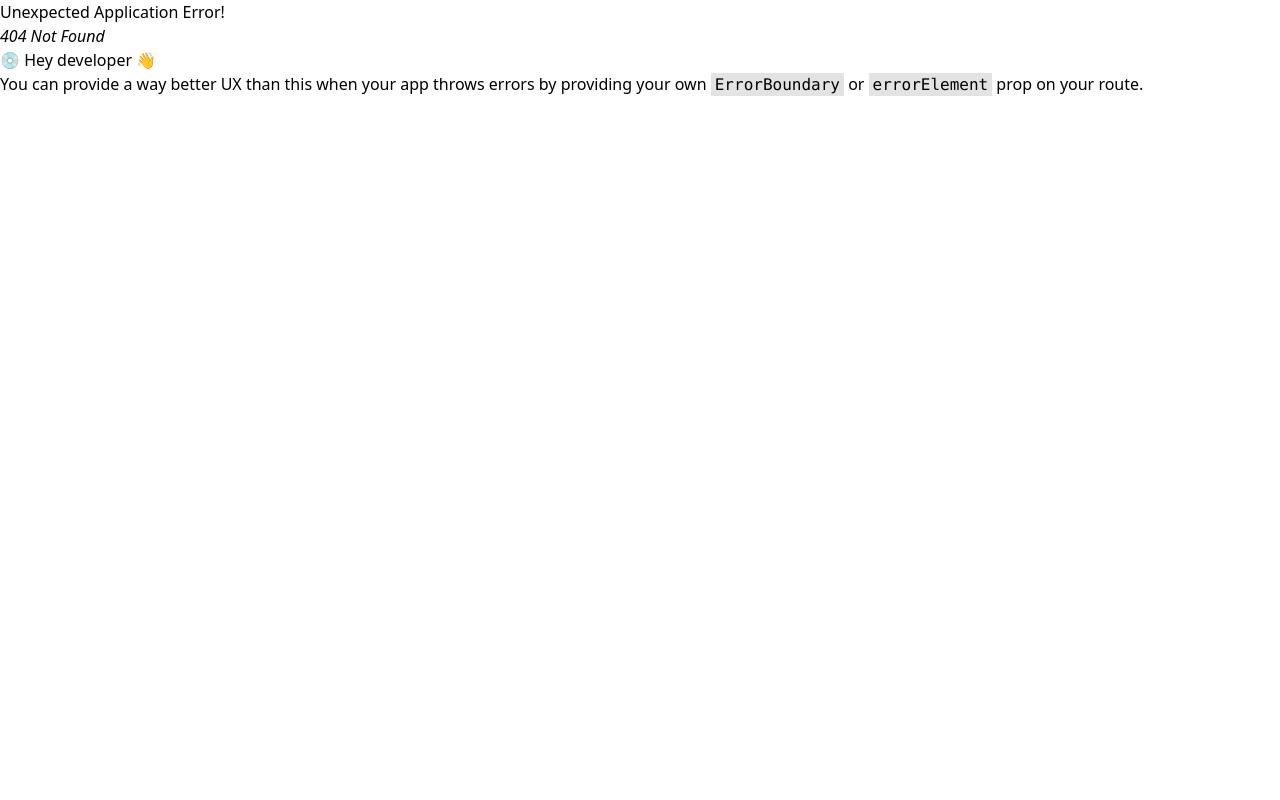
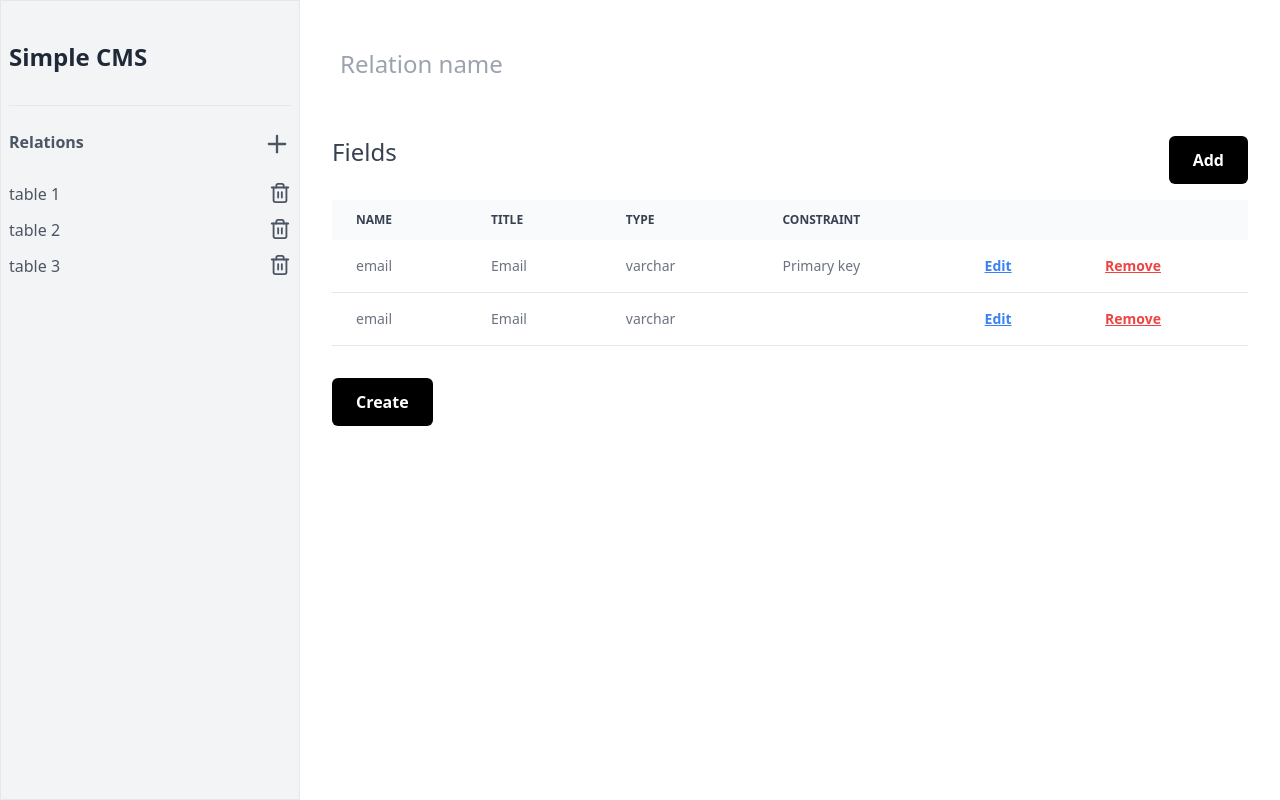
Before and after one commit to Shobhit-Mishra-02/vahan-task, a React (Vite) app in the folder frontend/: page /relationCreation in a window 1280 px wide. Before the commit this address had no page. Built offline with nearby package versions, Linux system fonts and the light colour scheme.

Commit message:
feat: added page for creating new relation

```diff
--- a/frontend/src/components/Navbar.tsx
+++ b/frontend/src/components/Navbar.tsx
@@ -22,7 +22,7 @@ function RelationLabel({ name }: { name: string }) {
 
 function Navbar({ toggle, isOpen }: { toggle: () => void; isOpen: boolean }) {
   return (
-    <div>
+    <div className="z-20">
       <nav
         className={`fixed top-0 ${
           isOpen ? "left-0" : "-left-full"
--- /dev/null
+++ b/frontend/src/components/RelationCreation.tsx
@@ -0,0 +1,77 @@
+function RelationCreation() {
+  return (
+    <div>
+      <div className="py-6">
+        <input
+          className="w-full p-2 text-2xl rounded-sm focus:outline-none"
+          type="text"
+          placeholder="Relation name"
+        />
+      </div>
+
+      <div className="flex justify-between align-middle pt-6">
+        <span className="text-2xl text-gray-700">Fields</span>
+        <button className="px-6 py-3 rounded-md bg-black text-white font-semibold">
+          Add
+        </button>
+      </div>
+
+      <div className="pt-4">
+        <table className="w-full text-sm text-left rtl:text-right text-gray-500">
+          <thead className="text-xs text-gray-700 uppercase bg-gray-50">
+            <tr>
+              <th scope="col" className="px-6 py-3">
+                Name
+              </th>
+              <th scope="col" className="px-6 py-3">
+                Title
+              </th>
+              <th scope="col" className="px-6 py-3">
+                Type
+              </th>
+              <th scope="col" className="px-6 py-3">
+                Constraint
+              </th>
+              <th scope="col" className="px-6 py-3"></th>
+              <th scope="col" className="px-6 py-3"></th>
+            </tr>
+          </thead>
+          <tbody>
+            <tr className="bg-white border-b">
+              <td className="px-6 py-4">email</td>
+              <td className="px-6 py-4">Email</td>
+              <td className="px-6 py-4">varchar</td>
+              <td className="px-6 py-4">Primary key</td>
+              <td className="px-6 py-4 text-blue-500 underline font-semibold cursor-pointer hover:to-blue-600">
+                Edit
+              </td>
+              <td className="px-6 py-4 text-red-500 underline font-semibold cursor-pointer hover:to-red-600">
+                Remove
+              </td>
+            </tr>
+            <tr className="bg-white border-b">
+              <td className="px-6 py-4">email</td>
+              <td className="px-6 py-4">Email</td>
+              <td className="px-6 py-4">varchar</td>
+              <td className="px-6 py-4"></td>
+              <td className="px-6 py-4 text-blue-500 underline font-semibold cursor-pointer hover:to-blue-600">
+                Edit
+              </td>
+              <td className="px-6 py-4 text-red-500 underline font-semibold cursor-pointer hover:to-red-600">
+                Remove
+              </td>
+            </tr>
+          </tbody>
+        </table>
+      </div>
+
+      <div className="pt-8">
+        <button className="px-6 py-3 rounded-md bg-black text-white font-semibold">
+          Create
+        </button>
+      </div>
+    </div>
+  );
+}
+
+export default RelationCreation;
--- a/frontend/src/components/RootComponent.tsx
+++ b/frontend/src/components/RootComponent.tsx
@@ -13,7 +13,7 @@ const CustomeRoot = () => {
   return (
     <div className="flex">
       <Navbar toggle={toggle} isOpen={isOpen} />
-      <div className="grow">
+      <div className="grow px-2 py-4">
         <span
           onClick={toggle}
           className="text-gray-600 lg:hidden hover:text-gray-700 cursor-pointer"
@@ -21,7 +21,9 @@ const CustomeRoot = () => {
           {" "}
           <ArrowRightFromLine />
         </span>
-        <Outlet />
+        <div className="px-2 lg:px-6">
+          <Outlet />
+        </div>
       </div>
     </div>
   );
--- /dev/null
+++ b/frontend/src/components/TableDisplay.tsx
@@ -0,0 +1,70 @@
+function TableDisplay() {
+  return (
+    <div className="py-6">
+      <div className="text-5xl py-8">Table Name</div>
+
+      <div className="flex justify-end pb-4">
+        <button className="px-6 py-3 rounded-md bg-black text-white font-semibold">
+          Add
+        </button>
+      </div>
+
+      <div className="pt-6">
+        <div className="relative overflow-x-auto">
+          <table className="w-full text-sm text-left rtl:text-right text-gray-500">
+            <thead className="text-xs text-gray-700 uppercase bg-gray-50">
+              <tr>
+                <th scope="col" className="px-6 py-3">
+                  Color
+                </th>
+                <th scope="col" className="px-6 py-3">
+                  Category
+                </th>
+                <th scope="col" className="px-6 py-3">
+                  Price
+                </th>
+                <th scope="col" className="px-6 py-3"></th>
+              </tr>
+            </thead>
+            <tbody>
+              <tr className="bg-white border-b">
+                <td className="px-6 py-4">Silver</td>
+                <td className="px-6 py-4">Laptop</td>
+                <td className="px-6 py-4">$2999</td>
+                <td className="px-6 py-4 text-blue-500 underline font-semibold cursor-pointer hover:to-blue-600">
+                  Edit
+                </td>
+              </tr>
+              <tr className="bg-white border-b">
+                <td className="px-6 py-4">Silver</td>
+                <td className="px-6 py-4">Laptop</td>
+                <td className="px-6 py-4">$2999</td>
+                <td className="px-6 py-4 text-blue-500 underline font-semibold cursor-pointer hover:to-blue-600">
+                  Edit
+                </td>
+              </tr>
+              <tr className="bg-white border-b">
+                <td className="px-6 py-4">Silver</td>
+                <td className="px-6 py-4">Laptop</td>
+                <td className="px-6 py-4">$2999</td>
+                <td className="px-6 py-4 text-blue-500 underline font-semibold cursor-pointer hover:to-blue-600">
+                  Edit
+                </td>
+              </tr>
+              <tr className="bg-white border-b">
+                <td className="px-6 py-4">Silver</td>
+                <td className="px-6 py-4">Laptop</td>
+                <td className="px-6 py-4">$2999</td>
+                <td className="px-6 py-4 text-blue-500 underline font-semibold cursor-pointer hover:to-blue-600">
+                  Edit
+                </td>
+              </tr>
+            </tbody>
+          </table>
+        </div>
+      </div>
+    </div>
+  );
+}
+
+export default TableDisplay;
```
Also changed, not shown: frontend/src/main.tsx (+13 -3 lines).
